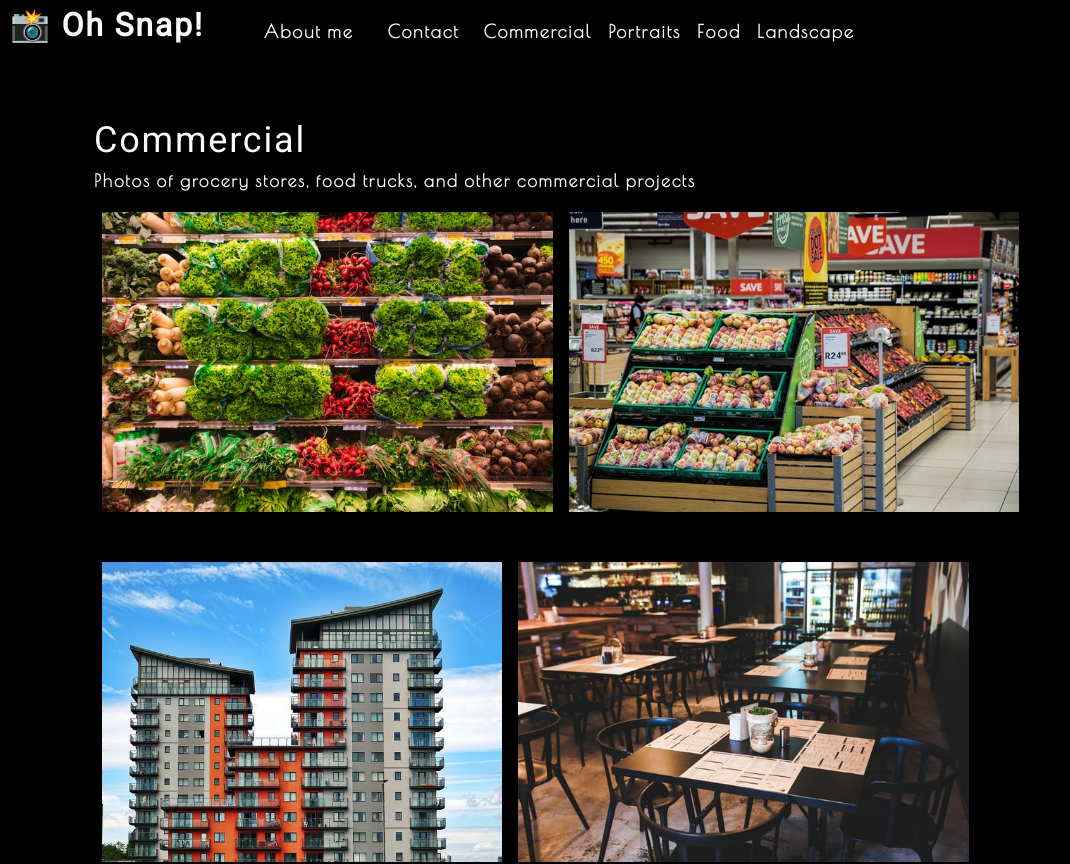
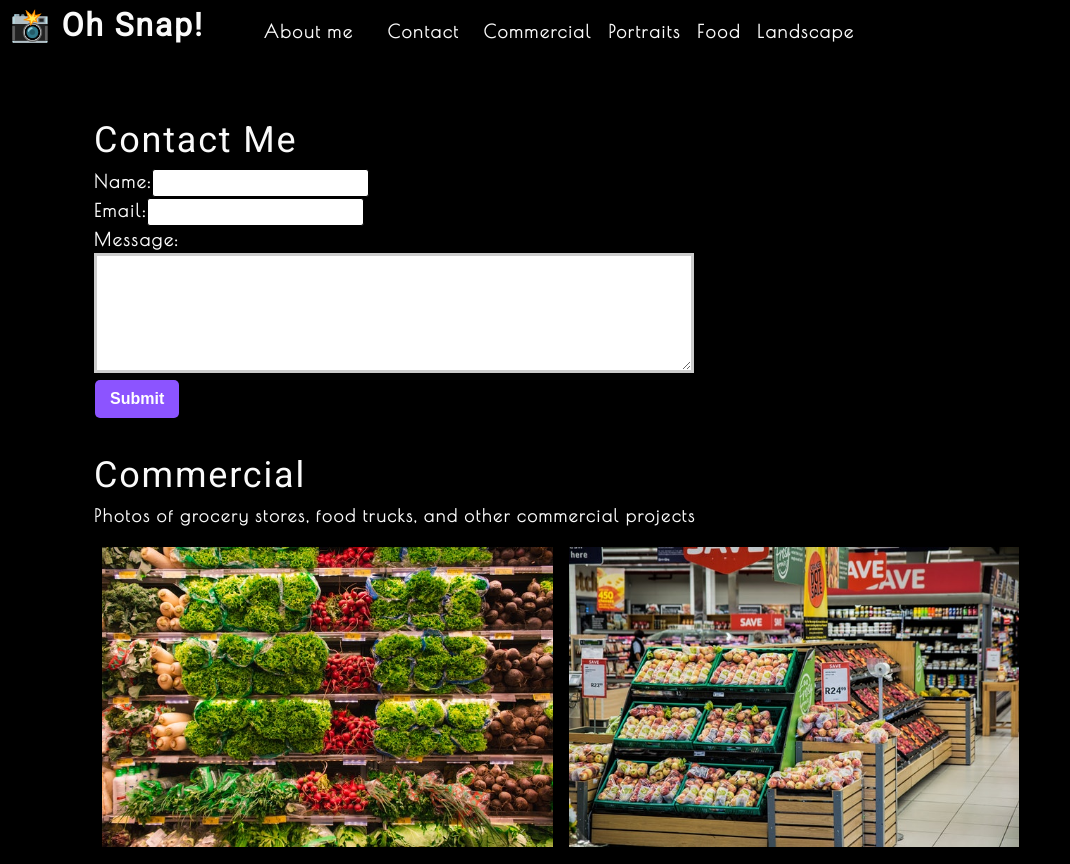
Before and after one commit to rjhelm/photo-port, a React (Create React App) app: page / in a window 1280 px wide. Shown: the top 864 px of the page, without its empty margins (0-1070 px from the left). Built offline with nearby package versions, Linux system fonts and the light colour scheme.

Commit message:
state added to form to save the data entered

```diff
--- a/src/App.js
+++ b/src/App.js
@@ -2,7 +2,7 @@
 import Nav from './components/Nav';
 import About from './components/About';
 import Gallery from './components/Gallery';
-
+import ContactForm from './components/Contact';
 function App() {
   const [categories] = useState([
     {
@@ -24,6 +24,7 @@
         currentCategory={currentCategory}
       ></Nav>
       <main>
+       <ContactForm></ContactForm>
         <Gallery currentCategory={currentCategory}></Gallery>
         <About></About>
       </main>
--- a/src/components/Contact/index.js
+++ b/src/components/Contact/index.js
@@ -1,21 +1,33 @@
-import React from 'react'
+import React, { useState } from 'react'
 
 function ContactForm() {
+    const [formState, setFormState] = useState({ name: '', email: '', message: '' });
+    const { name, email, message } = formState;
+
+    function handleChange(e) {
+        setFormState({...formState, [e.target.name]: e.target.value })
+    }
+
+    function handleSubmit(e) {
+        e.preventDefault();
+        console.log(formState)
+    }
+
     return (
         <section>
             <h1>Contact Me</h1>
-            <form id="contact-form">
+            <form id="contact-form" onSubmit={handleSubmit}>
                 <div>
                     <label htmlFor="name">Name:</label>
-                    <input type="text" name="name" />
+                    <input type="text" defaultValue={name} onChange={handleChange} name="name" />
                 </div>
                 <div>
                     <label htmlFor="email">Email:</label>
-                    <input type="email" name="email" />
+                    <input type="email" defaultValue={email} onChange={handleChange} name="email" />
                 </div>
                 <div>
                     <label htmlFor="message">Message:</label>
-                    <textarea name="message" rows="5"  />
+                    <textarea name="message" defaultValue={message} onChange={handleChange} rows="5"  />
                 </div>
                 <button type="submit">Submit</button>
             </form>
```
